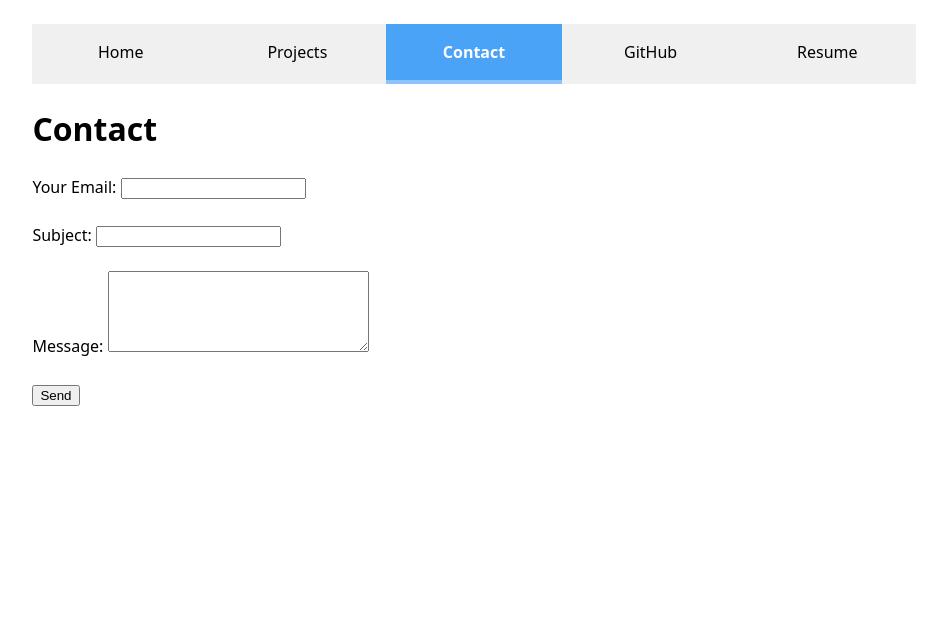
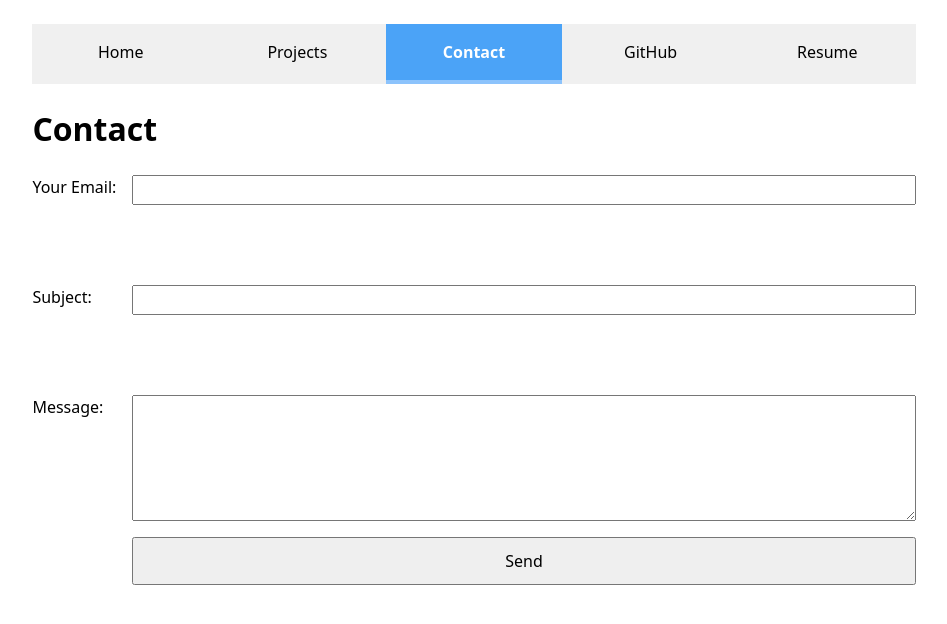
Before and after one commit to CaseySo/portfolio, a plain HTML site: page contact/index.html in a window 1280 px wide. Shown: the whole page, without its empty margins (166-1113 px from the left). Drawn offline with Linux system fonts and the light colour scheme.

Commit message:
Update style.css

```diff
--- a/style.css
+++ b/style.css
@@ -42,3 +42,19 @@ nav a:hover {
   color: black;
   border-bottom: 4px solid var(--color-accent);
 }
+input,
+textarea,
+button {
+  font: inherit;
+}
+form {
+  display: grid;
+  grid-template-columns: auto 1fr;
+  gap: 1em;
+}
+
+form label {
+  display: grid;
+  grid-template-columns: subgrid;
+  grid-column: 1 / -1;
+}
```
